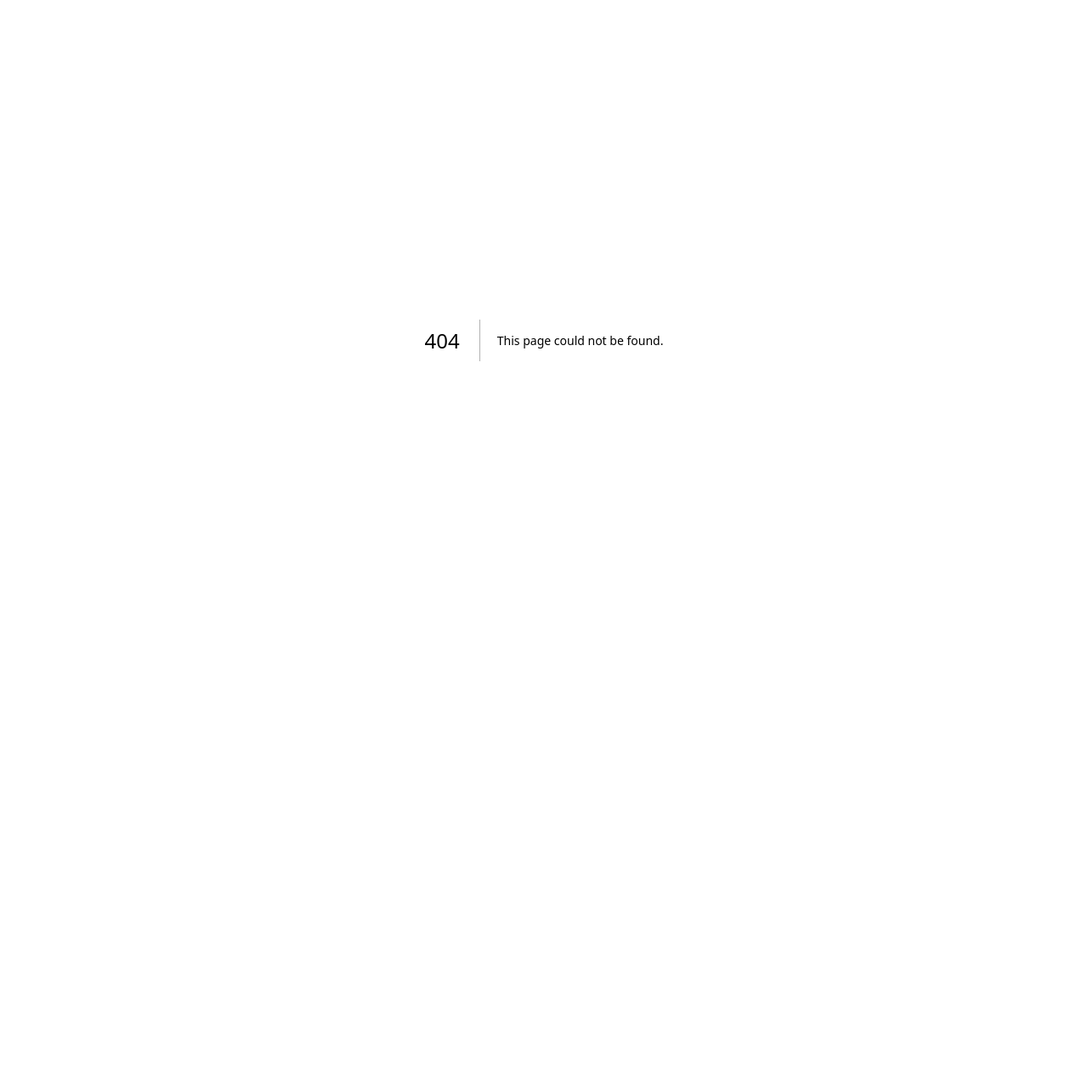
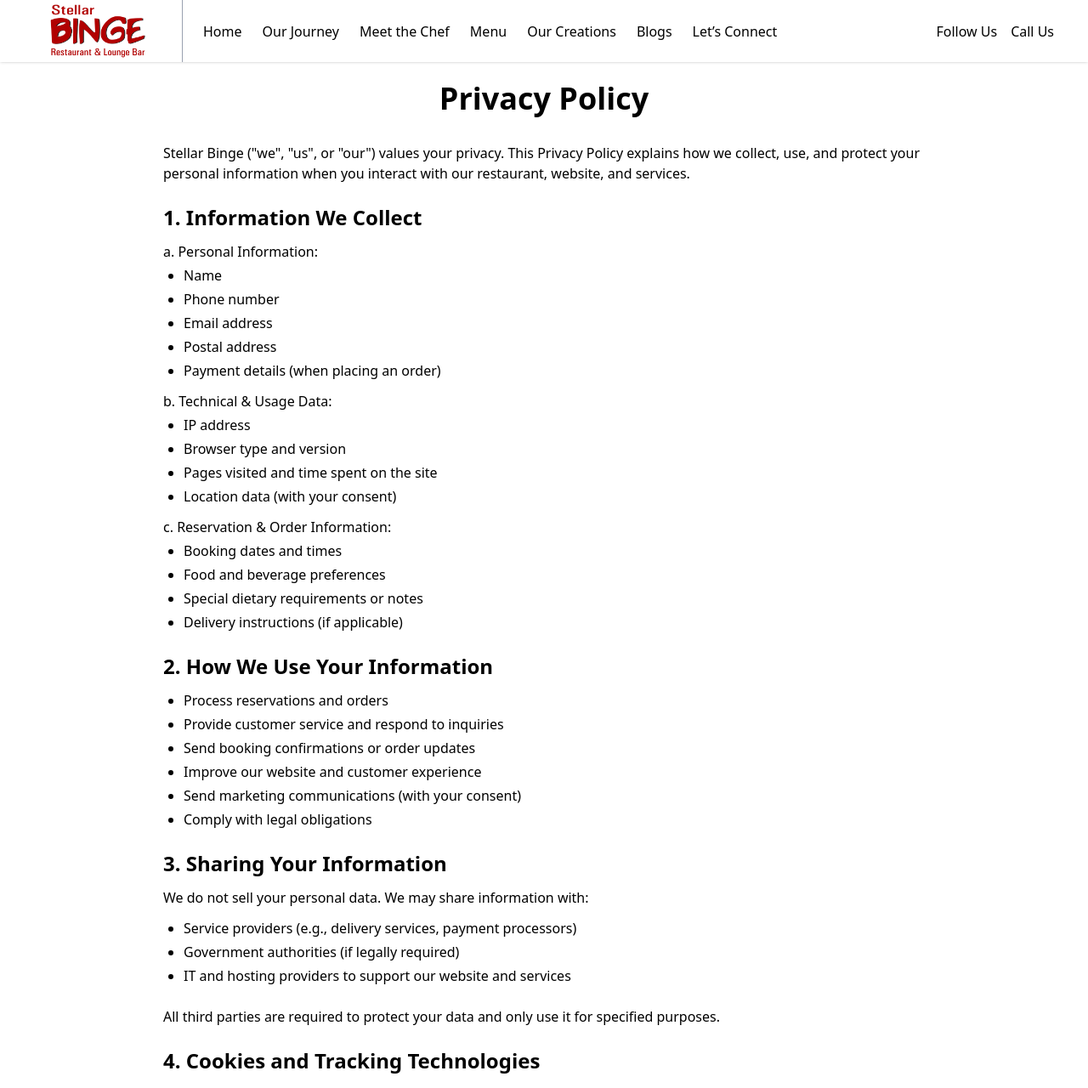
Before and after one commit to Shubham9049/binge, a Next.js app: page /privacy-policy in a window 1280 px wide. Before the commit this address had no page. Shown: the top 1280 px of the page at 85% size. Before the commit the page ends 800 px from the top, so only its background shows below. Built offline with nearby package versions, Linux system fonts and the light colour scheme.

Commit message:
add privacy policy

```diff
--- /dev/null
+++ b/src/app/privacy-policy/page.tsx
@@ -0,0 +1,162 @@
+"use client";
+
+import { div } from "framer-motion/client";
+import React from "react";
+import Navbar from "../../../components/Navbar";
+import Footer from "../../../components/Footer";
+
+export default function PrivacyPolicy() {
+  return (
+    <div>
+      <Navbar />
+      <div className=" text-black min-h-screen py-28 md:py-24 px-6 md:px-16">
+        <div className="max-w-4xl mx-auto">
+          <h1 className="text-3xl md:text-4xl font-bold mb-8 text-center">
+            Privacy Policy
+          </h1>
+
+          <p className="mb-6">
+            Stellar Binge ("we", "us", or "our") values your privacy. This
+            Privacy Policy explains how we collect, use, and protect your
+            personal information when you interact with our restaurant, website,
+            and services.
+          </p>
+
+          {/* Section 1 */}
+          <h2 className="text-2xl font-semibold mb-3">
+            1. Information We Collect
+          </h2>
+          <h3 className="font-medium mb-1">a. Personal Information:</h3>
+          <ul className="list-disc pl-6 mb-3 space-y-1">
+            <li>Name</li>
+            <li>Phone number</li>
+            <li>Email address</li>
+            <li>Postal address</li>
+            <li>Payment details (when placing an order)</li>
+          </ul>
+          <h3 className="font-medium mb-1">b. Technical & Usage Data:</h3>
+          <ul className="list-disc pl-6 mb-3 space-y-1">
+            <li>IP address</li>
+            <li>Browser type and version</li>
+            <li>Pages visited and time spent on the site</li>
+            <li>Location data (with your consent)</li>
+          </ul>
+          <h3 className="font-medium mb-1">
+            c. Reservation & Order Information:
+          </h3>
+          <ul className="list-disc pl-6 mb-6 space-y-1">
+            <li>Booking dates and times</li>
+            <li>Food and beverage preferences</li>
+            <li>Special dietary requirements or notes</li>
+            <li>Delivery instructions (if applicable)</li>
+          </ul>
+
+          {/* Section 2 */}
+          <h2 className="text-2xl font-semibold mb-3">
+            2. How We Use Your Information
+          </h2>
+          <ul className="list-disc pl-6 mb-6 space-y-1">
+            <li>Process reservations and orders</li>
+            <li>Provide customer service and respond to inquiries</li>
+            <li>Send booking confirmations or order updates</li>
+            <li>Improve our website and customer experience</li>
+            <li>Send marketing communications (with your consent)</li>
+            <li>Comply with legal obligations</li>
+          </ul>
+
+          {/* Section 3 */}
+          <h2 className="text-2xl font-semibold mb-3">
+            3. Sharing Your Information
+          </h2>
+          <p className="mb-3">
+            We do not sell your personal data. We may share information with:
+          </p>
+          <ul className="list-disc pl-6 mb-6 space-y-1">
+            <li>
+              Service providers (e.g., delivery services, payment processors)
+            </li>
+            <li>Government authorities (if legally required)</li>
+            <li>
+              IT and hosting providers to support our website and services
+            </li>
+          </ul>
+          <p className="mb-6">
+            All third parties are required to protect your data and only use it
+            for specified purposes.
+          </p>
+
+          {/* Section 4 */}
+          <h2 className="text-2xl font-semibold mb-3">
+            4. Cookies and Tracking Technologies
+          </h2>
+          <p className="mb-6">
+            Our website uses cookies and similar technologies to enhance user
+            experience, analyze site usage, and tailor marketing efforts. You
+            can control cookie preferences through your browser settings.
+          </p>
+
+          {/* Section 5 */}
+          <h2 className="text-2xl font-semibold mb-3">5. Data Security</h2>
+          <p className="mb-6">
+            We take appropriate security measures to protect your personal
+            information from unauthorized access, disclosure, alteration, or
+            destruction. However, no internet-based service is completely
+            secure. We encourage you to protect your passwords and devices.
+          </p>
+
+          {/* Section 6 */}
+          <h2 className="text-2xl font-semibold mb-3">6. Your Rights</h2>
+          <p className="mb-3">
+            Depending on your location, you may have rights including:
+          </p>
+          <ul className="list-disc pl-6 mb-6 space-y-1">
+            <li>Access to your personal data</li>
+            <li>Correction or deletion of your data</li>
+            <li>Objecting to processing or withdrawing consent</li>
+            <li>Requesting data portability</li>
+          </ul>
+          <p className="mb-6">
+            To exercise your rights, please contact us at{" "}
+            <span className="font-semibold">[Insert Contact Email]</span>.
+          </p>
+
+          {/* Section 7 */}
+          <h2 className="text-2xl font-semibold mb-3">7. Children’s Privacy</h2>
+          <p className="mb-6">
+            Our services are not intended for children under 13. We do not
+            knowingly collect data from children.
+          </p>
+
+          {/* Section 8 */}
+          <h2 className="text-2xl font-semibold mb-3">
+            8. Changes to This Policy
+          </h2>
+          <p className="mb-6">
+            We may update this Privacy Policy from time to time. Updates will be
+            posted on this page with a revised effective date.
+          </p>
+
+          {/* Section 9 */}
+          <h2 className="text-2xl font-semibold mb-3">9. Contact Us</h2>
+          <p className="mb-1">
+            If you have any questions or concerns about this Privacy Policy or
+            your data, please contact us:
+          </p>
+          <address className="not-italic mb-6">
+            <p>Stellar Binge</p>
+            <p>
+              STELLAR IT PARK, C-25, C Block, Phase 2, Industrial Area, Sector
+              62, Noida, Uttar Pradesh 201307
+            </p>
+            <p>Phone: 095998 16865</p>
+          </address>
+
+          <p className="text-sm text-gray-400">
+            Effective Date: {new Date().toLocaleDateString()}
+          </p>
+        </div>
+      </div>
+      <Footer />
+    </div>
+  );
+}
```
